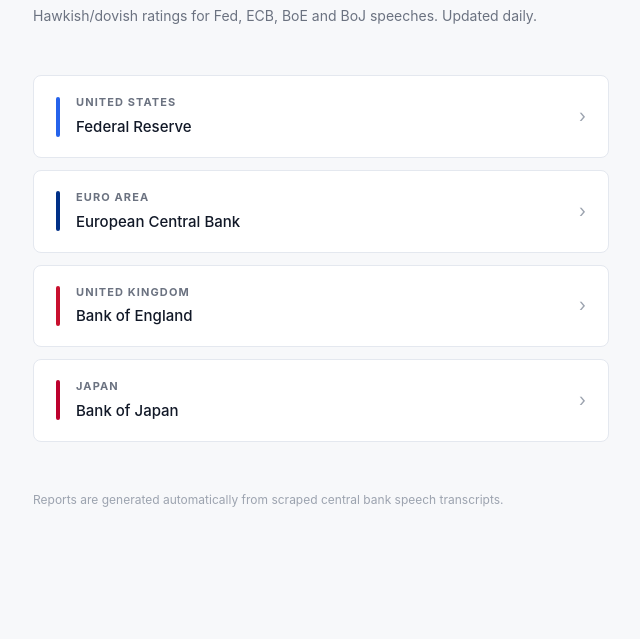
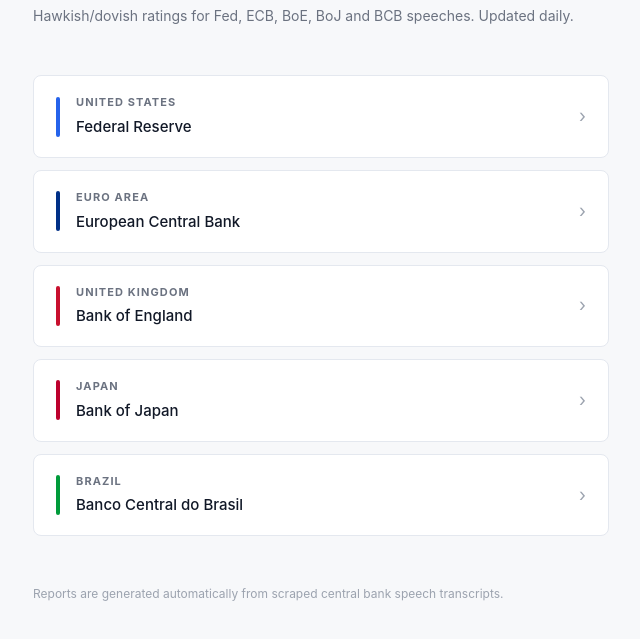
Before and after one commit to sophiesueppel/cb-reports, a plain HTML site: page index.html in a window 1280 px wide. Shown: the part 149-788 px from the top of the page, without its empty margins (319-959 px from the left). Drawn offline with Linux system fonts and the light colour scheme.

Commit message:
Add BCB to index page

```diff
--- a/index.html
+++ b/index.html
@@ -26,7 +26,7 @@ h1{font-family:Georgia,serif;font-size:30px;font-weight:normal;color:#111827;mar
 <div class="page">
   <div class="eyebrow">Gemsstock — Internal</div>
   <h1>Central Bank Speech Monitor</h1>
-  <p class="subtitle">Hawkish/dovish ratings for Fed, ECB, BoE and BoJ speeches. Updated daily.</p>
+  <p class="subtitle">Hawkish/dovish ratings for Fed, ECB, BoE, BoJ and BCB speeches. Updated daily.</p>
   <div class="grid">
     <a class="card" href="report_fed_filtered.html">
       <div class="card-accent" style="background:#2563EB"></div>
@@ -60,6 +60,14 @@ h1{font-family:Georgia,serif;font-size:30px;font-weight:normal;color:#111827;mar
       </div>
       <div class="card-arrow">›</div>
     </a>
+    <a class="card" href="report_bcb_filtered.html">
+      <div class="card-accent" style="background:#009B3A"></div>
+      <div class="card-body">
+        <div class="card-label">Brazil</div>
+        <div class="card-title">Banco Central do Brasil</div>
+      </div>
+      <div class="card-arrow">›</div>
+    </a>
   </div>
   <div class="footer">Reports are generated automatically from scraped central bank speech transcripts.</div>
 </div>
```
